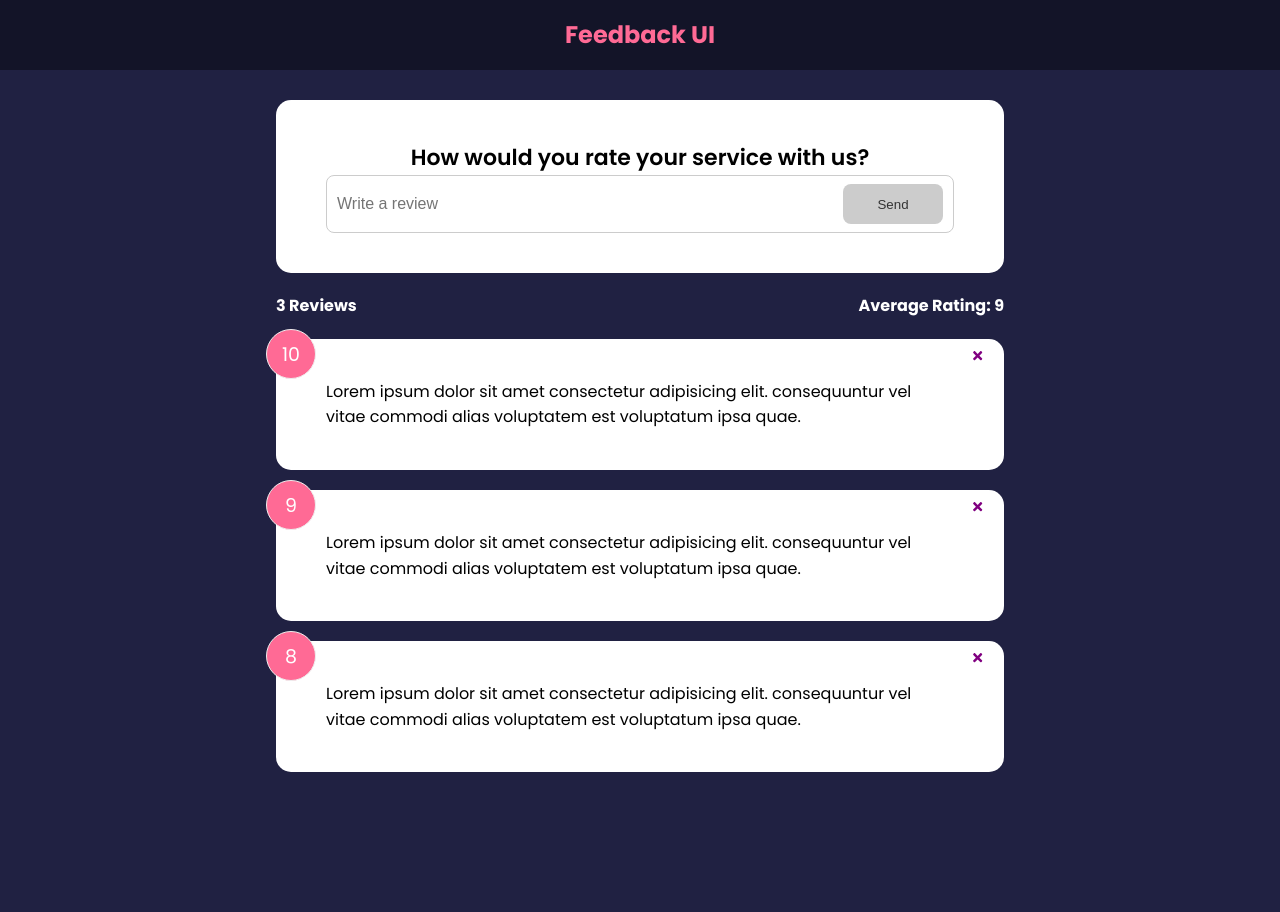
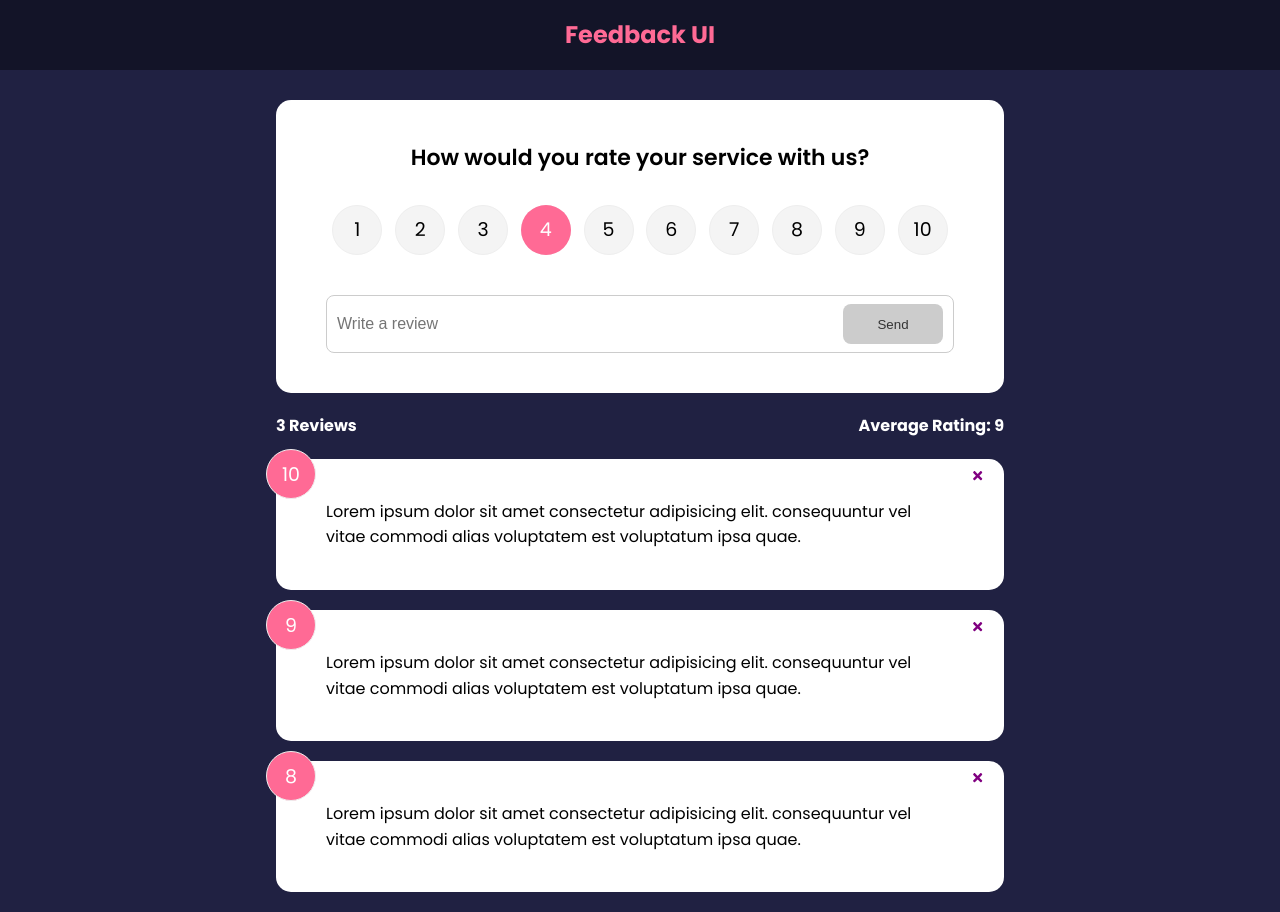
Before and after one commit to Sunil2201/Feedback-App, a React (Create React App) app: page / in a window 1280 px wide. Before the commit the page ends 800 px from the top, so only its background shows below. Built offline with nearby package versions, Linux system fonts and the light colour scheme.

Commit message:
Added rating select component

```diff
--- a/package.json
+++ b/package.json
@@ -6,10 +6,12 @@
     "@testing-library/jest-dom": "^5.16.4",
     "@testing-library/react": "^13.3.0",
     "@testing-library/user-event": "^13.5.0",
+    "framer-motion": "^4.1.17",
     "react": "^18.2.0",
     "react-dom": "^18.2.0",
     "react-icons": "^4.4.0",
     "react-scripts": "5.0.1",
+    "uuid": "^8.3.2",
     "web-vitals": "^2.1.4"
   },
   "scripts": {
--- a/src/App.js
+++ b/src/App.js
@@ -1,8 +1,8 @@
+import {v4 as uuidv4} from 'uuid'
 import { useState } from "react"
 import Header from "./components/Header"
 import FeedbackList from "./components/FeedbackList"
 import FeedbackData from "./data/feedbackData"
-import FeedbackItem from "./components/FeedbackItem"
 import FeedbackStats from "./components/FeedbackStats"
 import FeedbackForm from "./components/FeedbackForm"
 function App(){
@@ -15,11 +15,16 @@
         }
     }
 
+    const addFeedback = (newFeedback)=>{
+        newFeedback.id = uuidv4()
+        setFeedback([newFeedback, ...feedback])
+    }
+
     return(
         <>
         <Header/>
         <div className="container">
-            <FeedbackForm/>
+            <FeedbackForm handleAdd = {addFeedback}/>
             <FeedbackStats feedback = {feedback}/>
             <FeedbackList
                 feedback = {feedback}
--- a/src/components/FeedbackForm.jsx
+++ b/src/components/FeedbackForm.jsx
@@ -1,10 +1,12 @@
 import { useState } from "react"
 import Card from "./shared/Card"
 import Button from "./shared/Button"
+import RatingSelect from "./RatingSelect"
 
-function FeedbackForm() {
+function FeedbackForm({handleAdd}) {
 
     const [text, setText] = useState('')
+    const [rating, setRating] = useState(10)
     const [btnDisabled, setBtnDisabled] = useState(true)
     const [message, setMessage] = useState('')
 
@@ -22,11 +24,24 @@
         setText(e.target.value)
     }
 
+    const handleSubmit = (e) =>{
+        if(text.trim().length > 10){
+            const newFeedback = {
+                text,
+                rating,
+            }
+            handleAdd(newFeedback)
+
+            setText('')
+        }
+        e.preventDefault()
+    }
+
     return (
         <Card>
-            <form>
+            <form onSubmit={handleSubmit}>
                 <h2>How would you rate your service with us?</h2>
-                {/* @todo - rating select component */}
+                <RatingSelect select={(rating)=>setRating(rating)}/>
                 <div className="input-group">
                     <input onChange={handleTextChange} type="text" placeholder="Write a review" value={text}/>
                     <Button type='submit' isDisabled={btnDisabled}>
--- a/src/components/FeedbackList.jsx
+++ b/src/components/FeedbackList.jsx
@@ -1,3 +1,4 @@
+import {motion, AnimatePresence} from 'framer-motion'
 import FeedbackItem from "./FeedbackItem"
 import PropTypes from 'prop-types'
 
@@ -7,14 +8,33 @@
     }
     return (
         <div className="feedback-list">
+            <AnimatePresence>
             {feedback.map((item)=>(
-               <FeedbackItem
+                <motion.div
+                    key={item.id}
+                    initial={{opacity:0}}
+                    animate={{opacity:1}}
+                    exit={{opacity:0}}
+                >
+                <FeedbackItem
                     key = {item.id}
                     item={item}
                     handleDelete={handleDelete} />
+                </motion.div>
             ))}
+            </AnimatePresence>
         </div>
     )
+    // return (
+    //     <div className="feedback-list">
+    //         {feedback.map((item)=>(
+    //            <FeedbackItem
+    //                 key = {item.id}
+    //                 item={item}
+    //                 handleDelete={handleDelete} />
+    //         ))}
+    //     </div>
+    // )
 }
 
 FeedbackList.propTypes = {
--- /dev/null
+++ b/src/components/RatingSelect.jsx
@@ -0,0 +1,30 @@
+import {useState} from 'react'
+
+function RatingSelect({select}) {
+    const [selected, setSelected] = useState(4)
+
+    const handleChange = (e) =>{
+        setSelected(+e.currentTarget.value)
+        select(+e.currentTarget.value)
+    }
+
+    return (
+        <ul className='rating'>
+        {Array.from({ length: 10 }, (_, i) => (
+          <li key={`rating-${i + 1}`}>
+            <input
+              type='radio'
+              id={`num${i + 1}`}
+              name='rating'
+              value={i + 1}
+              onChange={handleChange}
+              checked={selected === i + 1}
+            />
+            <label htmlFor={`num${i + 1}`}>{i + 1}</label>
+          </li>
+        ))}
+      </ul>
+    )
+}
+
+export default RatingSelect
```
Also changed, not shown: 1 other file (tests, documents, lock files or other folders).
